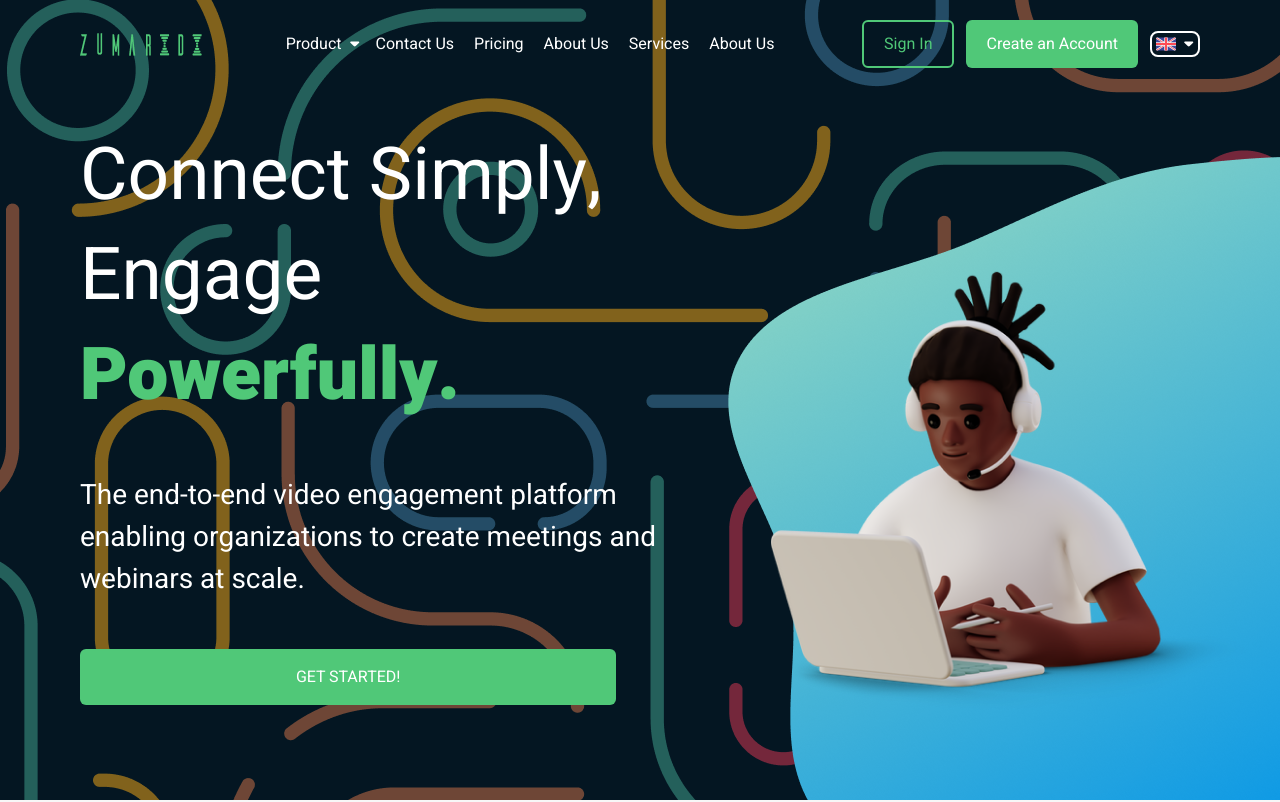
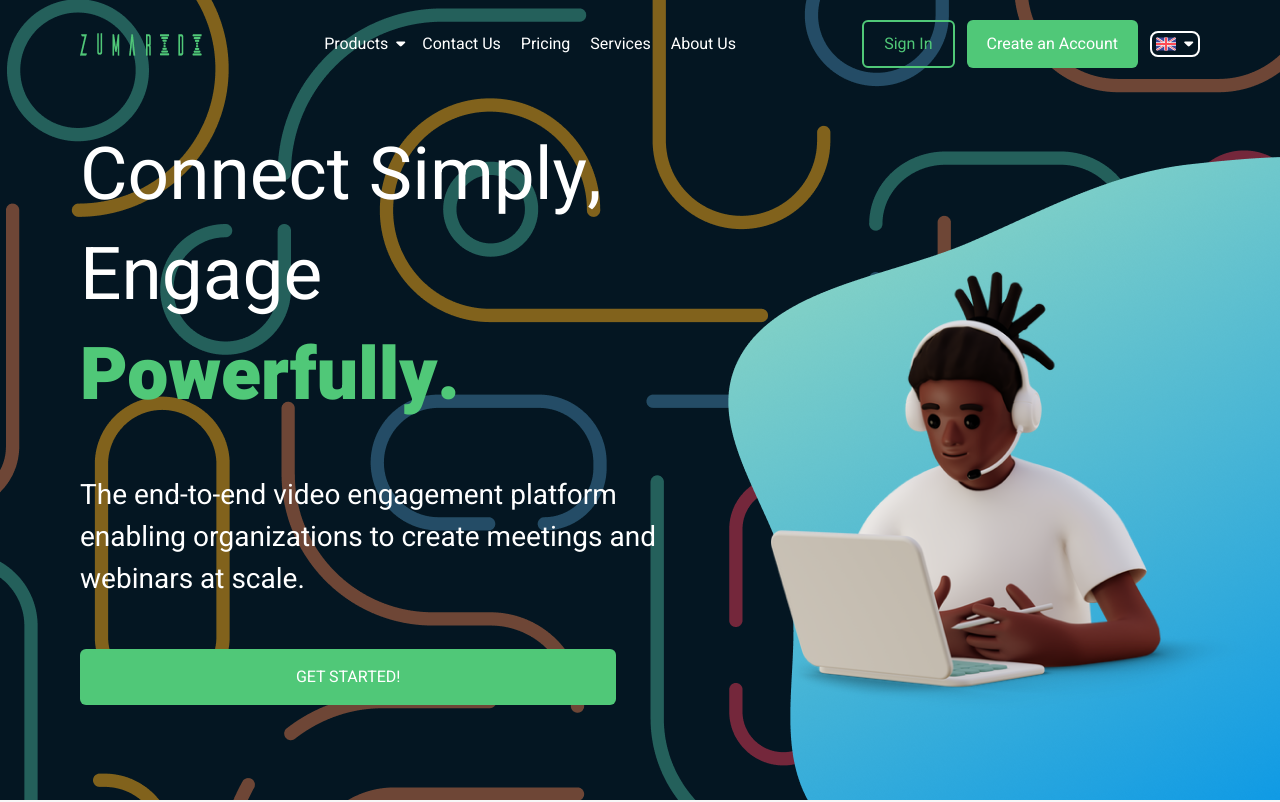
Before and after one commit to Jesutofunmi5/new, a React (Create React App) app: page / in a window 1280 px wide. Shown: the top 802 px of the page. Built offline with nearby package versions, Linux system fonts and the light colour scheme.

Commit message:
fix: removed extra link

```diff
--- a/src/components/modules/navbar/Navbar.tsx
+++ b/src/components/modules/navbar/Navbar.tsx
@@ -34,7 +34,7 @@ const Navbar = ({ transparent = false }: Props) => {
         <Dropdown
           button={
             <div className="flex items-center gap-2 cursor-pointer">
-              <p>Product</p>
+              <p>Products</p>
               <ZuDown size={10} />
             </div>
           }
@@ -43,7 +43,6 @@ const Navbar = ({ transparent = false }: Props) => {
         </Dropdown>
         <NavLink to={CONTACT}>Contact Us</NavLink>
         <NavLink to="#">Pricing</NavLink>
-        <NavLink to="#">About Us</NavLink>
         <NavLink to="#">Services</NavLink>
         <NavLink to={ABOUT}>About Us</NavLink>
       </div>
```
